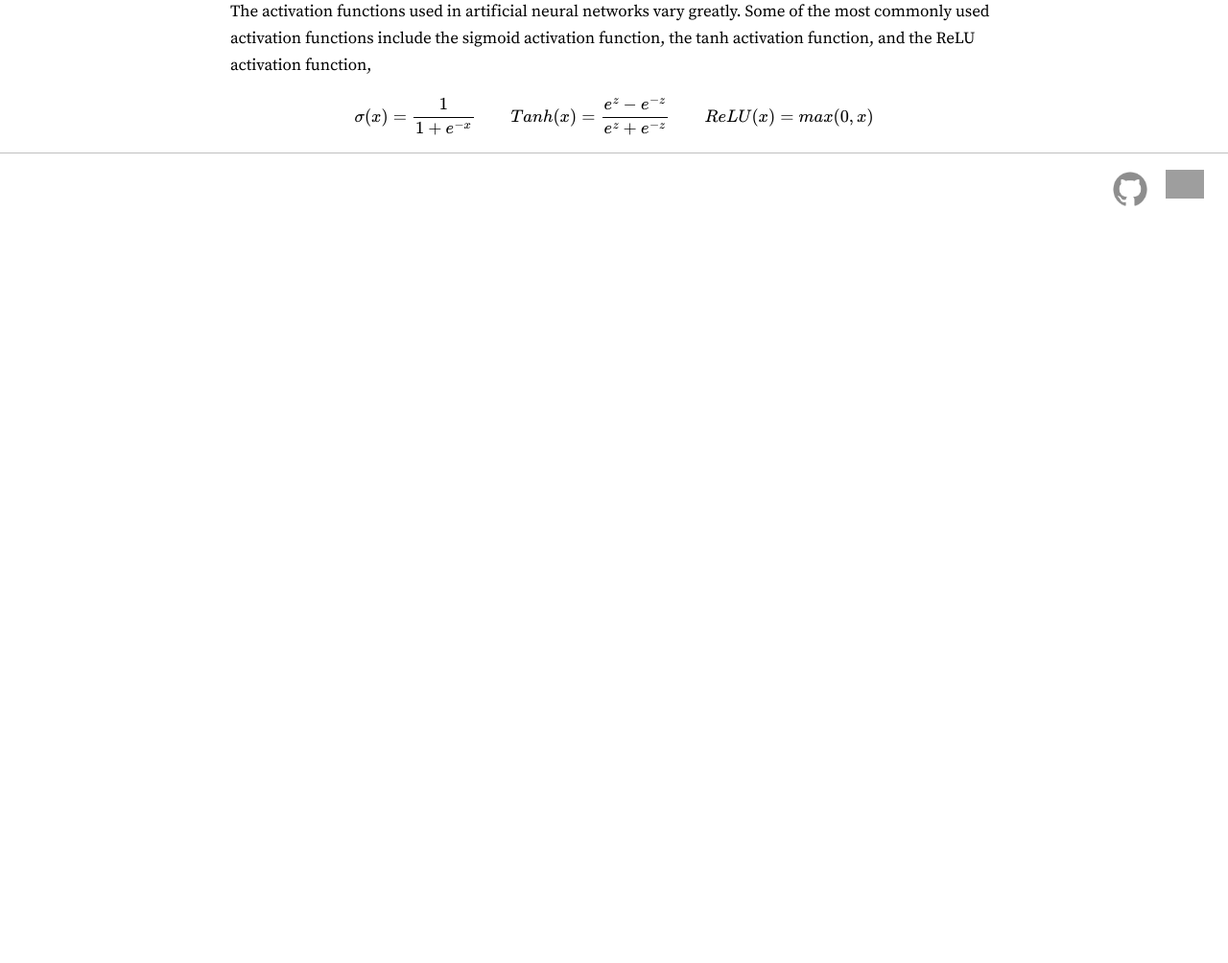
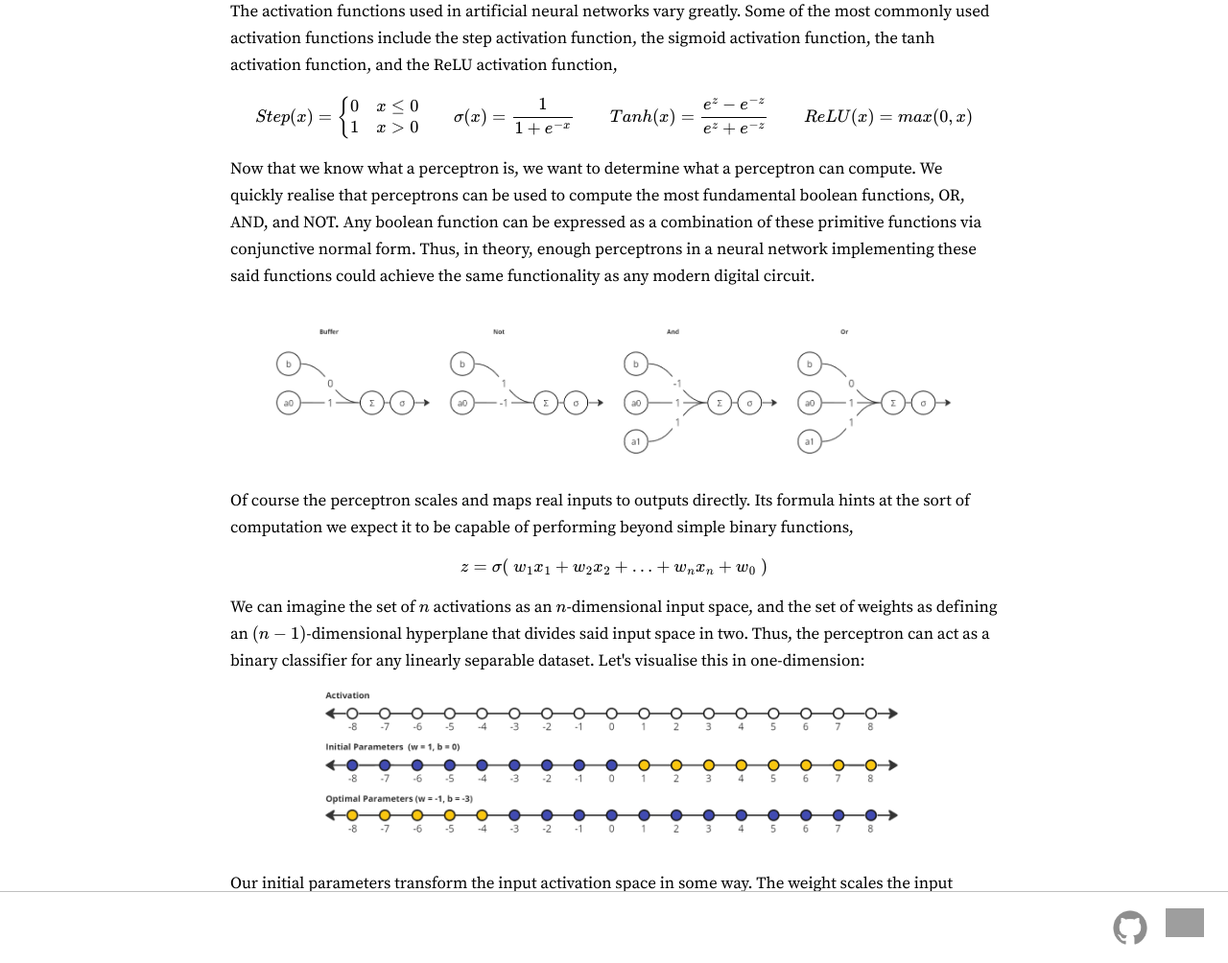
Before and after one commit to Rory-Mac/personal-website, a Jekyll site: the page built from AI&ML/Perceptrons.markdown, in a window 1280 px wide and 1400 px high, scrolled down 753 px. Shown: the part 396-1400 px from the top of the window at 96% size. Built offline with Jekyll 4.4.1, drawn with Linux system fonts in a browser that asks for light colours; before the commit the page ends 1383 px from its top, so only the background shows below that; some of the changed text lies outside the part shown; grey boxes are pictures that could not be loaded.

Commit message:
update perceptron document with better fundamental analysis

```diff
--- a/AI&ML/Perceptrons.markdown
+++ b/AI&ML/Perceptrons.markdown
@@ -18,6 +18,40 @@ We can extend this equation to compute the output activation of a single layer o
     \begin{bmatrix} b_0 \\ b_1 \\ \vdots \\ b_n \end{bmatrix}
     \right)
     \]</p>
-<p>The activation functions used in artificial neural networks vary greatly. Some of the most commonly used activation functions include the sigmoid activation function,
-the tanh activation function, and the ReLU activation function,
-   \[ σ(x) = \frac{1}{1+e^{-x}} \qquad Tanh(x) = \frac{e^z-e^{-z}}{e^z+e^{-z}} \qquad ReLU(x) = max(0, x) \]</p>
+<p>The activation functions used in artificial neural networks vary greatly. Some of the most commonly used activation functions include the
+step activation function, the sigmoid activation function, the tanh activation function, and the ReLU activation function,
+\[ Step(x) = \begin{cases}
+      0 & x\leq 0 \\
+      1 & x \gt 0 \\
+    \end{cases} \qquad
+    σ(x) = \frac{1}{1+e^{-x}} \qquad
+    Tanh(x) = \frac{e^z-e^{-z}}{e^z+e^{-z}} \qquad
+    ReLU(x) = max(0, x) \]</p>
+<p>Now that we know what a perceptron is, we want to determine what a perceptron can compute. We quickly realise that perceptrons can be
+used to compute the most fundamental boolean functions, OR, AND, and NOT. Any boolean function can be expressed as a combination of these
+primitive functions via conjunctive normal form. Thus, in theory, enough perceptrons in a neural network implementing these said functions
+could achieve the same functionality as any modern digital circuit.
+<img src="/Assets/images/digital_logic_nns.png" width="100%" height="100%">
+Of course the perceptron scales and maps real inputs to outputs directly. Its formula hints at the sort of computation we expect it
+to be capable of performing beyond simple binary functions,
+    \[ z = \sigma(\; w_1x_1 + w_2x_2 + \ldots + w_nx_n + w_0 \;) \]
+We can imagine the set of \(n\) activations as an \(n\)-dimensional input space, and the set of weights as defining an \((n-1)\)-dimensional
+hyperplane that divides said input space in two. Thus, the perceptron can act as a binary classifier for any linearly separable dataset.
+Let's visualise this in one-dimension:
+<img src="/Assets/images/perceiving_one_feature.png" width="100%" height="100%">
+Our initial parameters transform the input activation space in some way. The weight scales the input space, which we can perceive as
+movement towards or from the number line, whilst the bias shifts the input space in the positive or negative direction. By using the
+binary step function, the input space is classified, visualised above as assigning each input activation a color classification. This
+concept extends to higher dimensions so that the parameter set for a perceptron with \(n\) input activations defines an \((n-1)\)-dimensional
+hyperplane that separates the \(n\)-dimensional activation space. Thus, a single perceptron can act as a binary classifier for any linearly
+separable dataset. The perceptron adjusts its parameter set to determine the optimal classification via the perceptron learning algorithm
+with pseudo-code as follows:</p>
+<p><code>
+&emsp;for each training case (input activation, correct classification):<br>
+&emsp;&emsp;&emsp;k = 1 if actual_output == 0 and target_output == 1 else -1<br>
+&emsp;&emsp;&emsp;for each input weight:<br>
+</code>
+&emsp;&emsp;&emsp;&emsp;&emsp;&emsp;\(w_k \leftarrow w_k + k\eta x_k\)<br>
+&emsp;&emsp;&emsp;&emsp;&emsp;&emsp;\(w_0 \leftarrow w_0 + k\eta \)<br></p>
+<p>The character \(\eta\) denotes the learning rate. A high learning rate makes for fast convergence at the cost of greater accuracy, whilst a
+low learning rate makes for greater accuracy at the cost of fast convergence.</p>
```
Also changed, not shown: AI&ML/Binary Classifiers.markdown (deleted, +0 -35 lines), explore.markdown (+0 -10 lines), Assets/images/digital_logic_nns.png (added), Assets/images/perceiving_one_feature.png (added).
